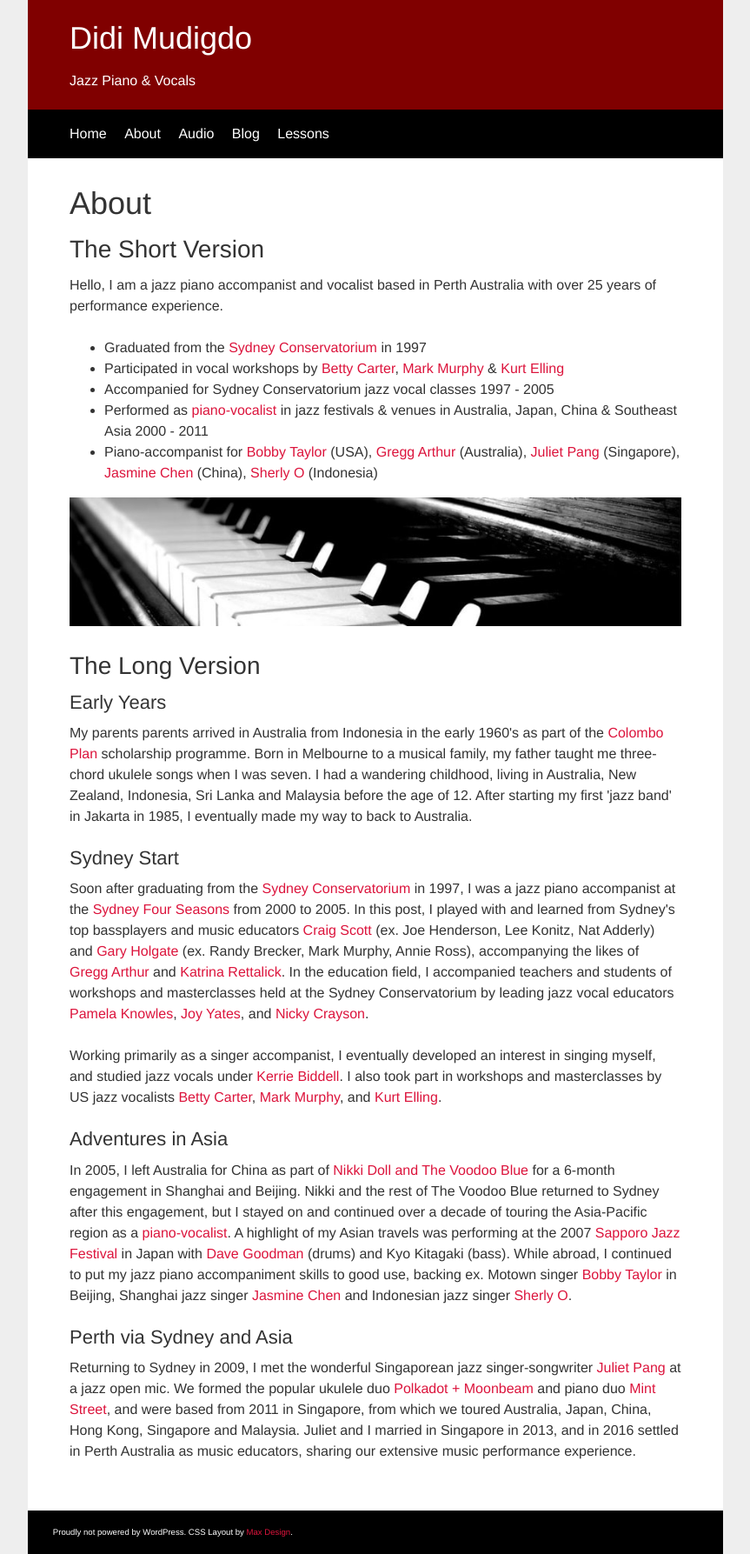
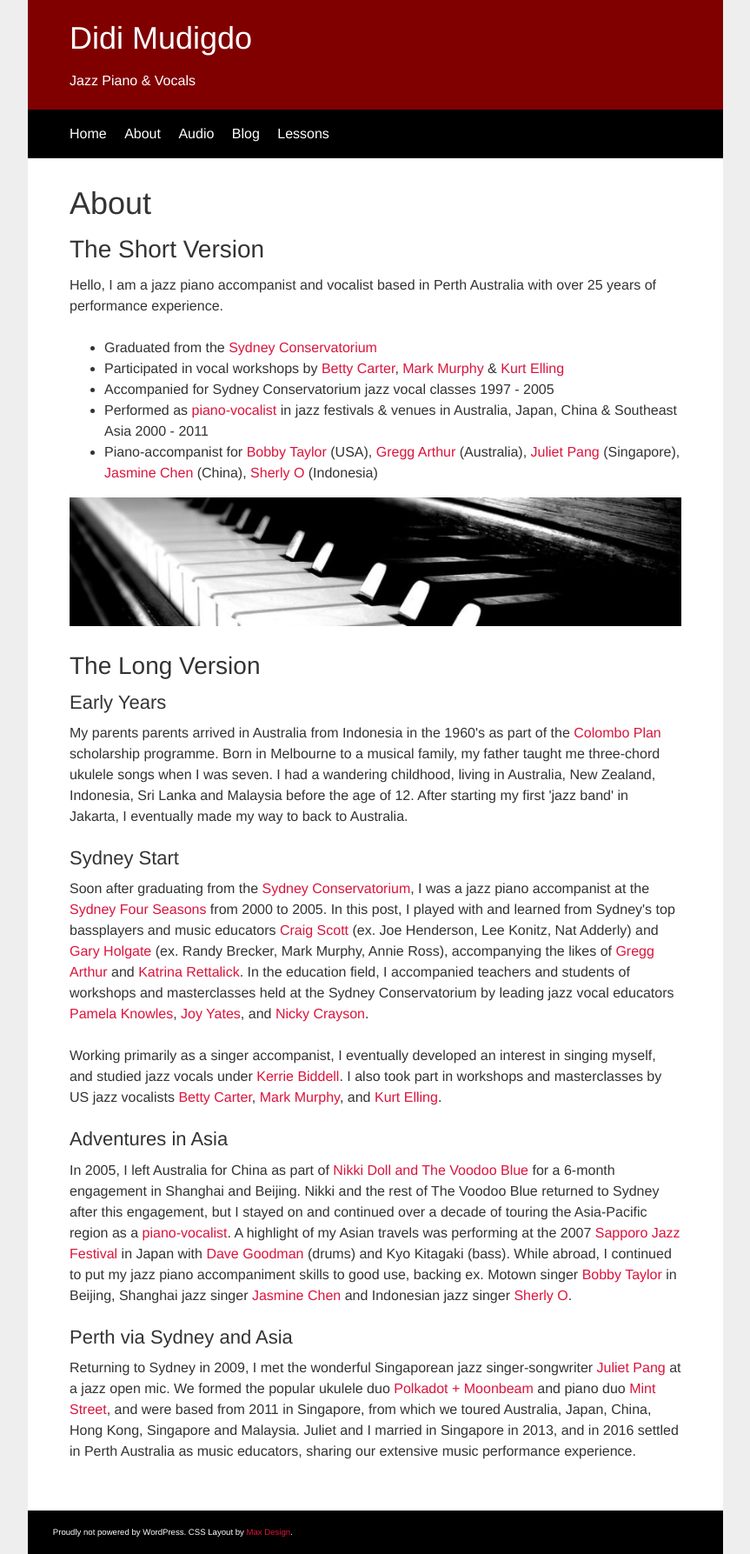
Before and after one commit to didijazz/didijazz.github.io, a Jekyll site: the page built from about/index.html, in a window 1280 px wide. Shown: the whole page at 87% size, without its empty margins (208-1071 px from the left). Built offline with Jekyll 4.4.1, drawn with Linux system fonts in a browser that asks for light colours.

Commit message:
Update index.html

```diff
--- a/about/index.html
+++ b/about/index.html
@@ -7,7 +7,7 @@ title: About - Didi Mudigdo
 <h2><a id="The_Short_Version_2"></a>The Short Version</h2>
 <p>Hello, I am a jazz piano accompanist and vocalist based in Perth Australia with over 25 years of performance experience.</p>
 <ul>
-<li>Graduated from the <a href="http://music.sydney.edu.au/" target="_blank">Sydney Conservatorium</a> in 1997</li>
+<li>Graduated from the <a href="http://music.sydney.edu.au/" target="_blank">Sydney Conservatorium</a></li>
 <li>Participated in vocal workshops by <a href="https://en.wikipedia.org/wiki/Betty_Carter" target="_blank">Betty Carter</a>, <a href="https://en.wikipedia.org/wiki/Mark_Murphy_%28singer%29" target="_blank">Mark Murphy</a> &amp; <a href="https://en.wikipedia.org/wiki/Kurt_Elling" target="_blank">Kurt Elling</a></li>
 <li>Accompanied for Sydney Conservatorium jazz vocal classes 1997 - 2005</li>
 <li>Performed as <a href="pressposters.html">piano-vocalist</a> in jazz festivals &amp; venues in Australia, Japan, China &amp; Southeast Asia 2000 - 2011</li>
@@ -16,9 +16,9 @@ title: About - Didi Mudigdo
 <p><img class=img-responsive src="/img/pianofestbanner800px.jpg" alt=""></p>
 <h2><a id="The_Long_Version_12"></a>The Long Version</h2>
 <h3><a id="Early_Years_14"></a>Early Years</h3>
-<p>My parents parents arrived in Australia from Indonesia in the early 1960's as part of the <a href="https://en.wikipedia.org/wiki/Colombo_Plan#Programmes" target="_blank">Colombo Plan</a> scholarship programme. Born in Melbourne to a musical family, my father taught me three-chord ukulele songs when I was seven. I had a wandering childhood, living in Australia, New Zealand, Indonesia, Sri Lanka and Malaysia before the age of 12. After starting my first 'jazz band' in Jakarta in 1985, I eventually made my way to back to Australia.</p>
+<p>My parents parents arrived in Australia from Indonesia in the 1960's as part of the <a href="https://en.wikipedia.org/wiki/Colombo_Plan#Programmes" target="_blank">Colombo Plan</a> scholarship programme. Born in Melbourne to a musical family, my father taught me three-chord ukulele songs when I was seven. I had a wandering childhood, living in Australia, New Zealand, Indonesia, Sri Lanka and Malaysia before the age of 12. After starting my first 'jazz band' in Jakarta, I eventually made my way to back to Australia.</p>
 <h3><a id="Sydney_Start_18"></a>Sydney Start</h3>
-<p>Soon after graduating from the <a href="http://music.sydney.edu.au/" target="_blank">Sydney Conservatorium</a> in 1997, I was a jazz piano accompanist at the <a href="">Sydney Four Seasons</a> from 2000 to 2005. In this post, I played with and learned from Sydney's top bassplayers and music educators <a href="http://www.craigscott.com.au/" target="_blank">Craig Scott</a> (ex. Joe Henderson, Lee Konitz, Nat Adderly) and <a href="http://www.aim.edu.au/teachers/gary-holgate" target="_blank" target="_blank">Gary Holgate</a> (ex. Randy Brecker, Mark Murphy, Annie Ross), accompanying the likes of <a href="http://www.greggarthur.com/">Gregg Arthur</a> and <a href="http://www.katrinaretallick.com/" target="_blank">Katrina Rettalick</a>. In the education field, I accompanied teachers and students of workshops and masterclasses held at the Sydney Conservatorium by leading jazz vocal educators <a href="http://pamelaknowles.com/" target="_blank">Pamela Knowles</a>, <a href="http://www.joyyates-davemacrae.com/" target="_blank">Joy Yates</a>, and <a href="https://soundcloud.com/nicky-crayson" target="_blank">Nicky Crayson</a>.</p>
+<p>Soon after graduating from the <a href="http://music.sydney.edu.au/" target="_blank">Sydney Conservatorium</a>, I was a jazz piano accompanist at the <a href="">Sydney Four Seasons</a> from 2000 to 2005. In this post, I played with and learned from Sydney's top bassplayers and music educators <a href="http://www.craigscott.com.au/" target="_blank">Craig Scott</a> (ex. Joe Henderson, Lee Konitz, Nat Adderly) and <a href="http://www.aim.edu.au/teachers/gary-holgate" target="_blank" target="_blank">Gary Holgate</a> (ex. Randy Brecker, Mark Murphy, Annie Ross), accompanying the likes of <a href="http://www.greggarthur.com/">Gregg Arthur</a> and <a href="http://www.katrinaretallick.com/" target="_blank">Katrina Rettalick</a>. In the education field, I accompanied teachers and students of workshops and masterclasses held at the Sydney Conservatorium by leading jazz vocal educators <a href="http://pamelaknowles.com/" target="_blank">Pamela Knowles</a>, <a href="http://www.joyyates-davemacrae.com/" target="_blank">Joy Yates</a>, and <a href="https://soundcloud.com/nicky-crayson" target="_blank">Nicky Crayson</a>.</p>
 <p>Working primarily as a singer accompanist, I eventually developed an interest in singing myself, and studied jazz vocals under <a href="http://www.smh.com.au/comment/obituaries/kerrie-biddell-the-first-lady-of-australian-jazz-20140909-10eaff.html" target="_blank">Kerrie Biddell</a>. I also took part in workshops and masterclasses by US jazz vocalists <a href="https://en.wikipedia.org/wiki/Betty_Carter" target="_blank">Betty Carter</a>, <a href="https://en.wikipedia.org/wiki/Mark_Murphy_%28singer%29" target="_blank">Mark Murphy</a>, and <a href="https://en.wikipedia.org/wiki/Kurt_Elling" target="_blank">Kurt Elling</a>.</p>
 <h3><a id="Adventures_in_Asia_24"></a>Adventures in Asia</h3>
 <p>In 2005, I left Australia for China as part of <a href="http://www.nikkidoll.com/" target="_blank">Nikki Doll and The Voodoo Blue</a> for a 6-month engagement in Shanghai and Beijing. Nikki and the rest of The Voodoo Blue returned to Sydney after this engagement, but I stayed on and continued over a decade of touring the Asia-Pacific region as a <a href="pressposters.html">piano-vocalist</a>. A highlight of my Asian travels was performing at the 2007 <a href="http://sapporocityjazz.jp/" target="_blank">Sapporo Jazz Festival</a> in Japan with <a href="http://davegoodman.com.au/" target="_blank">Dave Goodman</a> (drums) and Kyo Kitagaki (bass). While abroad, I continued to put my jazz piano accompaniment skills to good use, backing ex. Motown singer <a href="https://en.wikipedia.org/wiki/Bobby_Taylor_%26_the_Vancouvers" target="_blank">Bobby Taylor</a> in Beijing, Shanghai jazz singer <a href="https://www.facebook.com/jasminechenmusic/" target="_blank">Jasmine Chen</a> and Indonesian jazz singer <a href="https://id.wikipedia.org/wiki/Sherly_O" target="_blank">Sherly O</a>.</p>
```
